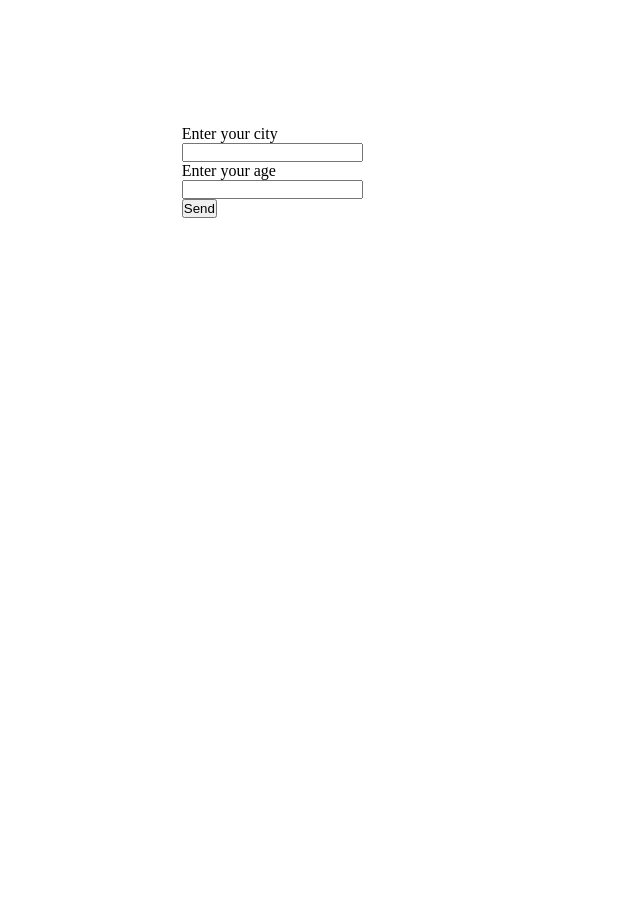
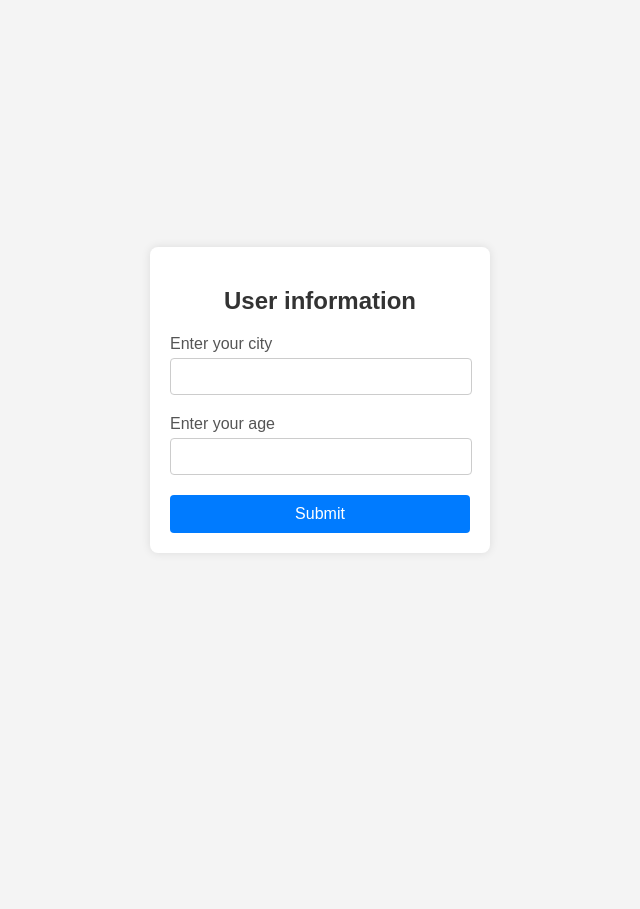
Before and after one commit to rustam432184798213651/Php_practise, a PHP site: page / in a window 1280 px wide. Shown: the whole page, without its empty margins (320-960 px from the left). After the commit the page ends 533 px from the top, so only its background shows below. Run offline with PHP 8.4, Linux system fonts and the light colour scheme.

Commit message:
Add stylish form and replaced logic with post method with cookie.

```diff
--- /dev/null
+++ b/task_5/css/form_style.css
@@ -0,0 +1,47 @@
+body {
+    font-family: Arial, sans-serif;
+    background-color: #f4f4f4;
+    display: flex;
+    justify-content: center;
+    align-items: center;
+    height: 100vh;
+    margin: 0;
+}
+.form-container {
+    background-color: #fff;
+    padding: 20px;
+    border-radius: 8px;
+    box-shadow: 0 0 10px rgba(0, 0, 0, 0.1);
+    width: 300px;
+}
+.form-container h2 {
+    text-align: center;
+    margin-bottom: 20px;
+    color: #333;
+}
+.form-container label {
+    display: block;
+    margin-bottom: 5px;
+    color: #555;
+}
+.form-container input[type="text"],
+.form-container input[type="number"] {
+    width: calc(100% - 20px);
+    padding: 10px;
+    margin-bottom: 20px;
+    border: 1px solid #ccc;
+    border-radius: 4px;
+}
+.form-container button {
+    width: 100%;
+    padding: 10px;
+    background-color: #007BFF;
+    border: none;
+    border-radius: 4px;
+    color: white;
+    font-size: 16px;
+    cursor: pointer;
+}
+.form-container button:hover {
+    background-color: #0056b3;
+}
--- a/task_5/css/index.css
+++ /dev/null
@@ -1,23 +0,0 @@
-* {
-    margin: 0;
-    padding: 0;
-
-}
-html {
-    width: 100%;
-    height: 100%;
-}
-body {
-    height: 98%;
-    width: 98%;
-
-}
-.UserInfoForm {
-
-    margin-top: 10%;
-    margin-left: auto;
-    margin-right: auto;
-    margin-bottom: auto;
-    width: 20%;
-    height: 20%;
-}
--- a/task_5/index.php
+++ b/task_5/index.php
@@ -3,14 +3,25 @@
     <head>
         <meta charset="UTF-8">
         <meta name="viewport" content="width=device-width, initial-scale=1.0">
-        <link rel="stylesheet" href="css/index.css">
+        <link rel="stylesheet" href="css/form_style.css">
     </head>
-    <form class="UserInfoForm" action="./test.php" method="post">
-        <label for="City">Enter your city</label>
-        <input type="text" name="City" required><br>
-        <label for="Age">Enter your age</label>
-        <input type="number" step="1" name="Age" required><br>
-        <input type="submit" value="Send" name="UserData">
-    </form>
+    <?php
+        if($_SERVER["REQUEST_METHOD"] == "POST") {
+            setcookie("city", filter_input(INPUT_POST, 'City'), time() + 30 * 24 * 60 * 60, "/");
+            setcookie("age", filter_input(INPUT_POST, 'Age')  , time() + 30 * 24 * 60 * 60, "/");
+            header("Location: test.php");
+            exit();
+        }
+    ?>
+    <div class="form-container">
+        <h2>User information</h2>
+        <form action="." method="post">
+            <label for="City">Enter your city</label>
+            <input type="text" name="City" required><br>
+            <label for="Age">Enter your age</label>
+            <input type="number" step="1" name="Age" required><br>
+            <button type="submit">Submit</button>
+        </form>
+    </div>
     </body>
 </html>
```
Also changed, not shown: task_5/test.php (+13 -7 lines).
